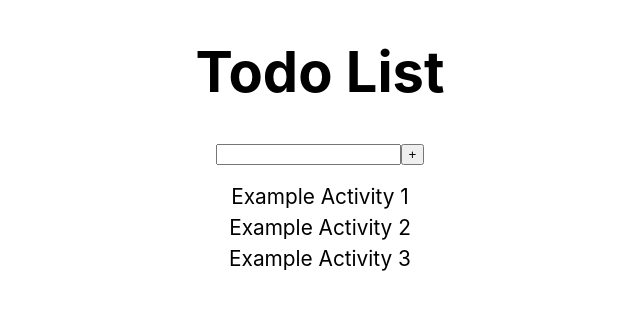
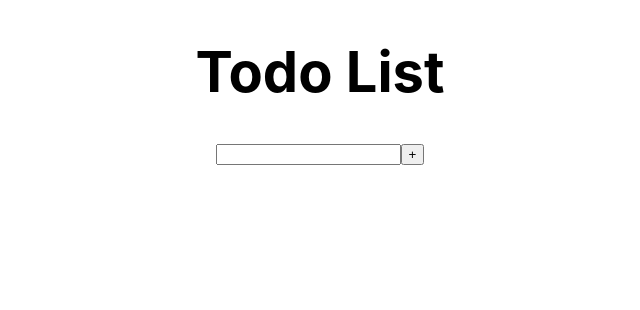
Before and after one commit to williambilsdon/ToDoList, a React (Create React App) app: page / in a window 1280 px wide. Shown: the top 310 px of the page, without its empty margins (320-960 px from the left). Built offline with nearby package versions, Linux system fonts and the light colour scheme.

Commit message:
Commented out problematic code, no code on startup init

```diff
--- a/src/App.js
+++ b/src/App.js
@@ -62,7 +62,7 @@ class ToDoApp extends React.Component{
     this.state = {
       tasks: [],
       input: null,
-      nextKey: 0
+      nextKey: 0,
     }
     this.addItem=this.addItem.bind(this);
     this.deleteItem=this.deleteItem.bind(this);
@@ -77,15 +77,17 @@ class ToDoApp extends React.Component{
     console.log(newList)
   }
 
+  /*
   componentDidMount(){
     this.addItem("Example Activity 1");
+    this.addItem("Example Activity 2");
+    this.addItem("Example Activity 3");
     this.setState({nextKey: 1})
-    this.addItem("Example Activity 2");
     this.setState({nextKey: 2})
-    this.addItem("Example Activity 3");
     this.setState({nextKey: 3})
+
   }
-
+  */
   deleteItem(item) {
     var newList = this.state.tasks;
     var index = newList.indexOf(item)
@@ -101,6 +103,7 @@ class ToDoApp extends React.Component{
         <TaskList tasks = {this.state.tasks} delete={this.deleteItem} />
       </div>
     );
+
   }
 }
 
```
